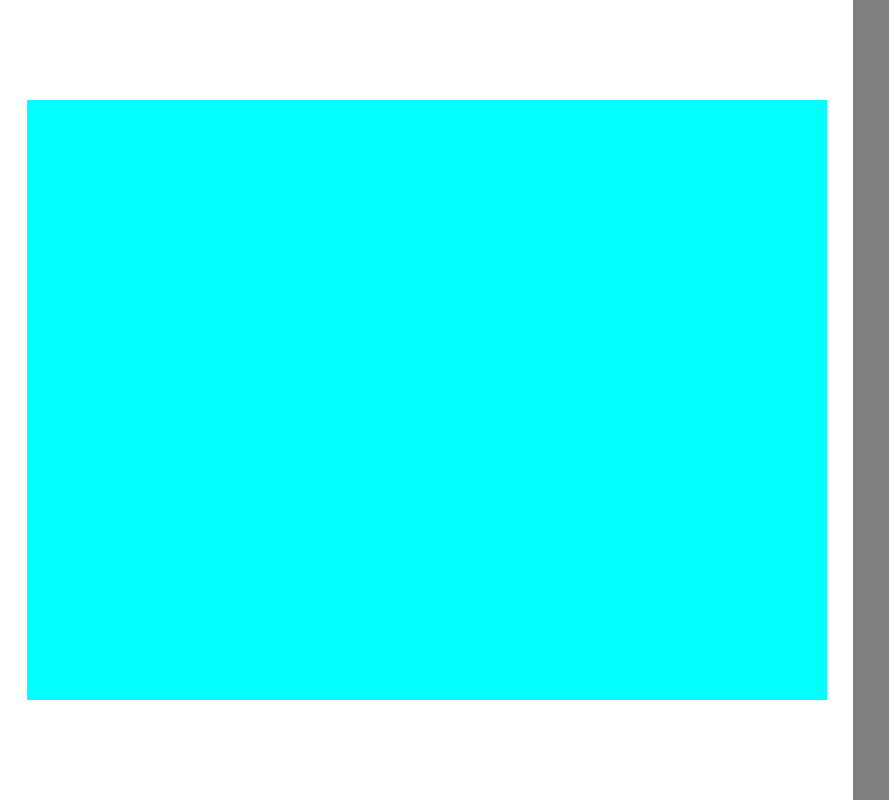
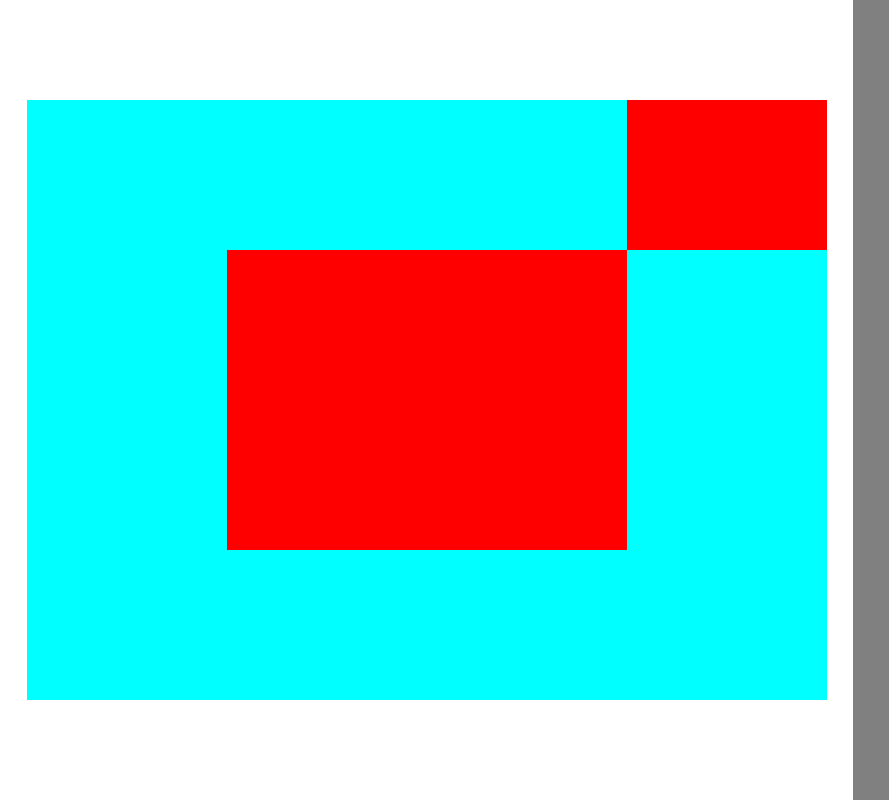
Before and after one commit to Govindabhakta/gaib-grafika, a plain HTML site: page index.html in a window 1280 px wide. Shown: the whole page, without its empty margins (0-889 px from the left). Drawn offline with nearby package versions, Linux system fonts and the light colour scheme.

Commit message:
Added object drawing

```diff
--- a/classes/app.js
+++ b/classes/app.js
@@ -1,13 +1,46 @@
 class App
 {
-    constructor()
+    constructor(gl, dsp) // dsp is temporary, later change it with an array of programs instead.
     {
-        this.mode = "NONE"
+        this.gl = gl;
+        this.mode = "NONE";
         this.objects = [];
+
+        let pos = [
+        -0.5,  0.5, 0.0,
+        -0.5, -0.5, 0.0,
+         0.5, -0.5, 0.0,
+         0.5,  0.5, 0.0
+        ]
+
+        let indices = [
+            0, 1, 3, 3, 1, 2
+        ]
+
+        let pos2 = [
+             0.5,  1.5, 0.0,
+             0.5,  0.5, 0.0,
+             1.5,  0.5, 0.0,
+             1.5,  1.5, 0.0
+            ]
+
+        let glob = new GLObject(gl, dsp, pos, indices);
+        let glob2 = new GLObject(gl, dsp, pos2, indices);
+        this.objects.push(glob);
+        this.objects.push(glob2);
     }
 
     update()
     {
-        // Update what's on screen and stuff
+        // Update what's supposed to be on screen and stuff
+    }
+
+    render(gl)
+    {
+        // Draw what's on screen and stuff
+        for(let i = 0; i < this.objects.length; i++)
+        {
+            this.objects[i].draw(gl);
+        }
     }
 }
--- /dev/null
+++ b/classes/globject.js
@@ -0,0 +1,51 @@
+class GLObject
+{
+    static count = 0;
+    constructor(gl, program, positions, indices)
+    {
+        this.id = this.count++;
+
+        this.vertices = positions;
+        this.indices = indices;
+        this.vertexCount = indices.length;
+
+        this.vbo = gl.createBuffer(); // Vertex buffer object
+        this.ibo = gl.createBuffer(); // Index buffer object
+        // this.tbo = gl.createBuffer(); // Texture buffer objects later
+
+        this.setProgram(program);
+        this.vertexCount = indices.length;
+    }
+
+    setProgram(program)
+    {
+        this.program = program;
+    }
+
+    draw(gl)
+    {
+        gl.bindBuffer(gl.ARRAY_BUFFER, this.vbo);
+        let posAttribLocation = gl.getAttribLocation(this.program, "vertPosition");
+        gl.vertexAttribPointer(
+            posAttribLocation,
+            3,
+            gl.FLOAT,
+            gl.FALSE,
+            3 * Float32Array.BYTES_PER_ELEMENT,
+            0
+        )
+        gl.enableVertexAttribArray(posAttribLocation);
+        gl.bufferData(gl.ARRAY_BUFFER, new Float32Array(this.vertices), gl.STATIC_DRAW);
+
+        gl.bindBuffer(gl.ELEMENT_ARRAY_BUFFER, this.ibo);
+        gl.bufferData(gl.ELEMENT_ARRAY_BUFFER, new Uint16Array(this.indices), gl.STATIC_DRAW);
+
+        // gl.bindBuffer(gl.ARRAY_BUFFER, tbo);
+        // gl.bufferData(gl.ARRAY_BUFFER, new Float32Array(texcoords), gl.STATIC_DRAW);
+
+        // gl.bindTexture(this.texture)
+        // gl.activeTexture(gl.TEXTURE0)
+
+        gl.drawElements(gl.TRIANGLES, this.vertexCount, gl.UNSIGNED_SHORT, 0);
+    }
+}
--- a/classes/shaderprogram.js
+++ b/classes/shaderprogram.js
@@ -23,7 +23,7 @@ class ShaderProgram {
 
         this.gl.shaderSource(shader, text);
         this.gl.compileShader(shader);
-        if (!this.gl.getShaderParamter(shader, this.gl.COMPILE_STATUS))
+        if (!this.gl.getShaderParameter(shader, this.gl.COMPILE_STATUS))
         {
             alert("PROGRAM.createShader() Error Compiling " + this.gl.getShaderInfoLog(shader));
             this.gl.deleteShader(shader);
--- a/index.html
+++ b/index.html
@@ -33,6 +33,7 @@
 
     <!-- Class declarations -->
     <script src="classes/shaderprogram.js"></script>
+    <script src="classes/globject.js"></script>
     <script src="classes/app.js"></script>
 
     <!-- Application main logic -->
--- a/main.js
+++ b/main.js
@@ -10,18 +10,19 @@ function Main()
 
     // Load default shader program (dsp)
     let dsp = new ShaderProgram(gl);
-    dsp.createShader(gl.VERTEX_SHADER, vertexShaderText_default);
-    dsp.createShader(gl.FRAGMENT_SHADER, fragmentShaderText_default);
+    dsp.createShader("VERTEX", vertexShaderText_default);
+    dsp.createShader("FRAGMENT", fragmentShaderText_default);
     dsp.createProgram();
 
     gl.useProgram(dsp.getProgram());
 
-    const app = new App();
-    function render() // Main render loop
+    const app = new App(gl, dsp.getProgram());
+    function loop() // Main render loop
     {
         app.update();
-        requestAnimationFrame(render);
+        app.render(gl);
+        requestAnimationFrame(loop);
     }
 
-    requestAnimationFrame(render);
+    requestAnimationFrame(loop);
 }
```
